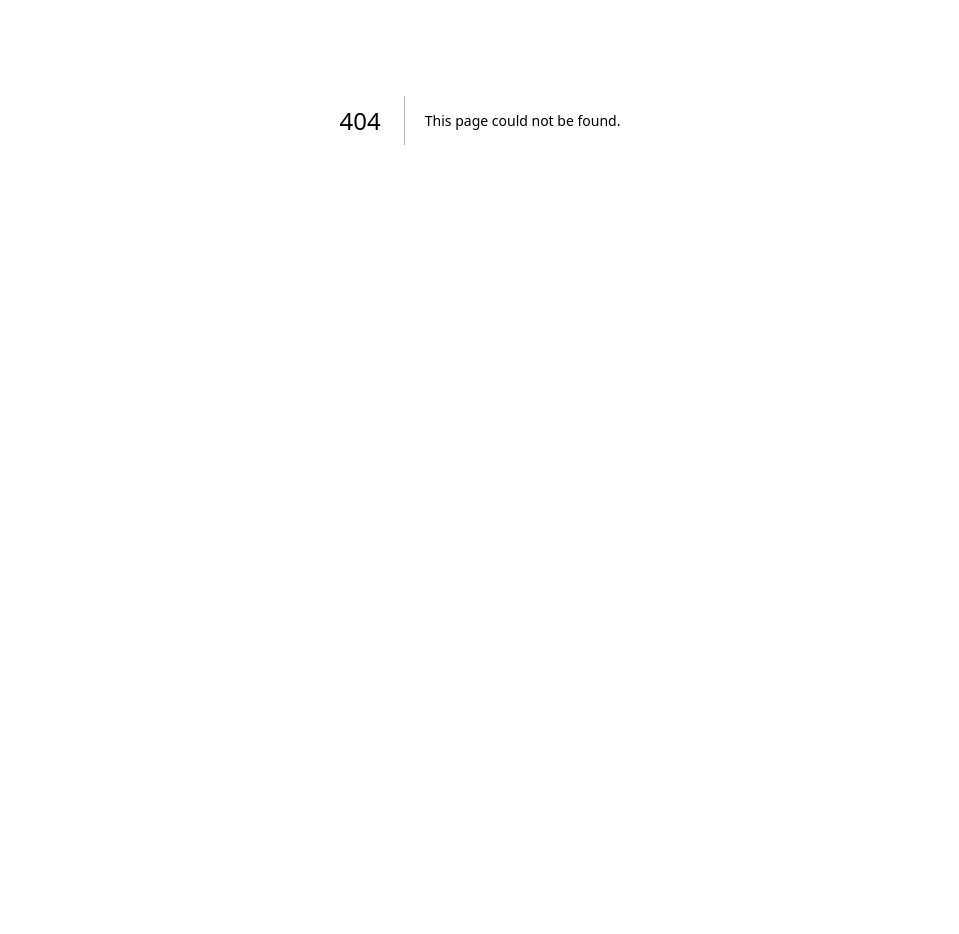
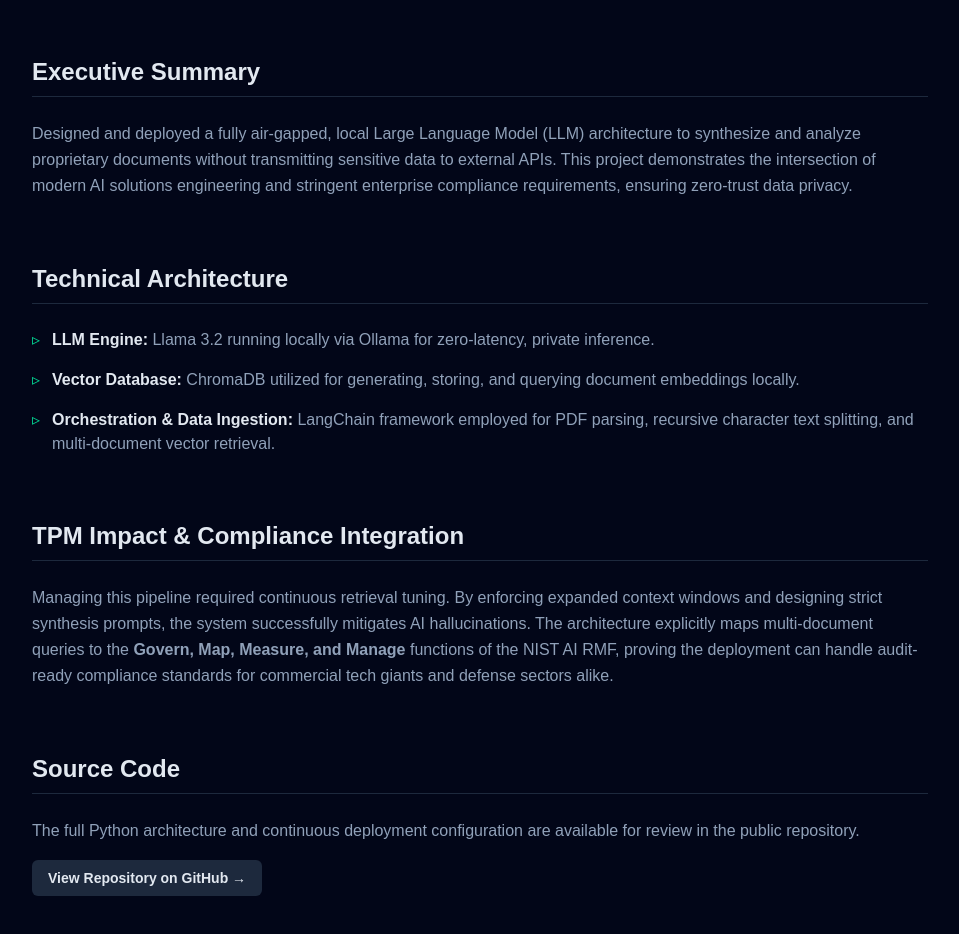
Before and after one commit to nfranklin77/tpm-portfolio, a Next.js app: page /projects/rag-engine in a window 1280 px wide. Before the commit this address had no page. Shown: the part 280-1214 px from the top of the page, without its empty margins (160-1119 px from the left). Before the commit the page ends 800 px from the top, so only its background shows below. Built offline with nearby package versions, Linux system fonts and the light colour scheme.

Commit message:
feat: add air-gapped rag engine project page

```diff
--- a/app/page.tsx
+++ b/app/page.tsx
@@ -29,11 +29,11 @@ export default function Home() {
         {/* Call to Action Buttons */}
         <div className="mt-10 flex items-center justify-center gap-x-6">
           <Link
-            href="#projects"
-            className="rounded-md bg-emerald-500 px-6 py-3 text-sm font-semibold text-white shadow-sm hover:bg-emerald-400 focus-visible:outline focus-visible:outline-2 focus-visible:outline-offset-2 focus-visible:outline-emerald-500 transition-colors"
-          >
-            Explore AI RAG Pipeline
-          </Link>
+  href="/projects/rag-engine"
+  className="rounded-md bg-emerald-500 px-6 py-3 text-sm font-semibold text-white shadow-sm hover:bg-emerald-400 focus-visible:outline focus-visible:outline-2 focus-visible:outline-offset-2 focus-visible:outline-emerald-500 transition-colors"
+>
+  Explore AI RAG Pipeline
+</Link>
           <Link
             href="#experience"
             className="text-sm font-semibold leading-6 text-slate-200 hover:text-white transition-colors"
--- /dev/null
+++ b/app/projects/rag-engine/page.tsx
@@ -0,0 +1,77 @@
+import Link from "next/link";
+
+export default function RagEngineProject() {
+  return (
+    <main className="min-h-screen bg-slate-950 px-6 py-24 text-slate-50 sm:px-12">
+      <div className="mx-auto max-w-4xl">
+
+        {/* Back Navigation */}
+        <Link href="/" className="text-emerald-400 hover:text-emerald-300 text-sm font-semibold transition-colors">
+          &larr; Back to Overview
+        </Link>
+
+        {/* Project Header */}
+        <h1 className="mt-8 text-4xl font-extrabold tracking-tight sm:text-5xl">
+          Air-Gapped AI RAG Engine
+        </h1>
+        <p className="mt-4 text-xl text-slate-400">
+          A secure, locally hosted Retrieval-Augmented Generation pipeline built to evaluate technical workflows against the NIST AI Risk Management Framework.
+        </p>
+
+        {/* Content Sections */}
+        <div className="mt-16 space-y-16">
+
+          <section>
+            <h2 className="text-2xl font-bold text-slate-200 border-b border-slate-800 pb-2">Executive Summary</h2>
+            <p className="mt-6 text-slate-400 leading-relaxed">
+              Designed and deployed a fully air-gapped, local Large Language Model (LLM) architecture to synthesize and analyze proprietary documents without transmitting sensitive data to external APIs. This project demonstrates the intersection of modern AI solutions engineering and stringent enterprise compliance requirements, ensuring zero-trust data privacy.
+            </p>
+          </section>
+
+          <section>
+            <h2 className="text-2xl font-bold text-slate-200 border-b border-slate-800 pb-2">Technical Architecture</h2>
+            <ul className="mt-6 space-y-4 text-slate-400">
+              <li className="flex items-start">
+                <span className="mr-3 text-emerald-400">▹</span>
+                <div><strong className="text-slate-200">LLM Engine:</strong> Llama 3.2 running locally via Ollama for zero-latency, private inference.</div>
+              </li>
+              <li className="flex items-start">
+                <span className="mr-3 text-emerald-400">▹</span>
+                <div><strong className="text-slate-200">Vector Database:</strong> ChromaDB utilized for generating, storing, and querying document embeddings locally.</div>
+              </li>
+              <li className="flex items-start">
+                <span className="mr-3 text-emerald-400">▹</span>
+                <div><strong className="text-slate-200">Orchestration & Data Ingestion:</strong> LangChain framework employed for PDF parsing, recursive character text splitting, and multi-document vector retrieval.</div>
+              </li>
+            </ul>
+          </section>
+
+          <section>
+            <h2 className="text-2xl font-bold text-slate-200 border-b border-slate-800 pb-2">TPM Impact & Compliance Integration</h2>
+            <p className="mt-6 text-slate-400 leading-relaxed">
+              Managing this pipeline required continuous retrieval tuning. By enforcing expanded context windows and designing strict synthesis prompts, the system successfully mitigates AI hallucinations. The architecture explicitly maps multi-document queries to the <strong>Govern, Map, Measure, and Manage</strong> functions of the NIST AI RMF, proving the deployment can handle audit-ready compliance standards for commercial tech giants and defense sectors alike.
+            </p>
+          </section>
+
+          <section>
+            <h2 className="text-2xl font-bold text-slate-200 border-b border-slate-800 pb-2">Source Code</h2>
+            <p className="mt-6 text-slate-400 leading-relaxed">
+              The full Python architecture and continuous deployment configuration are available for review in the public repository.
+            </p>
+            <div className="mt-4">
+              <a
+                href="https://github.com/nfranklin77/airgapped-rag-pipeline"
+                target="_blank"
+                rel="noopener noreferrer"
+                className="inline-flex items-center rounded-md bg-slate-800 px-4 py-2 text-sm font-semibold text-slate-200 hover:bg-slate-700 transition-colors"
+              >
+                View Repository on GitHub &rarr;
+              </a>
+            </div>
+          </section>
+
+        </div>
+      </div>
+    </main>
+  );
+}
```
